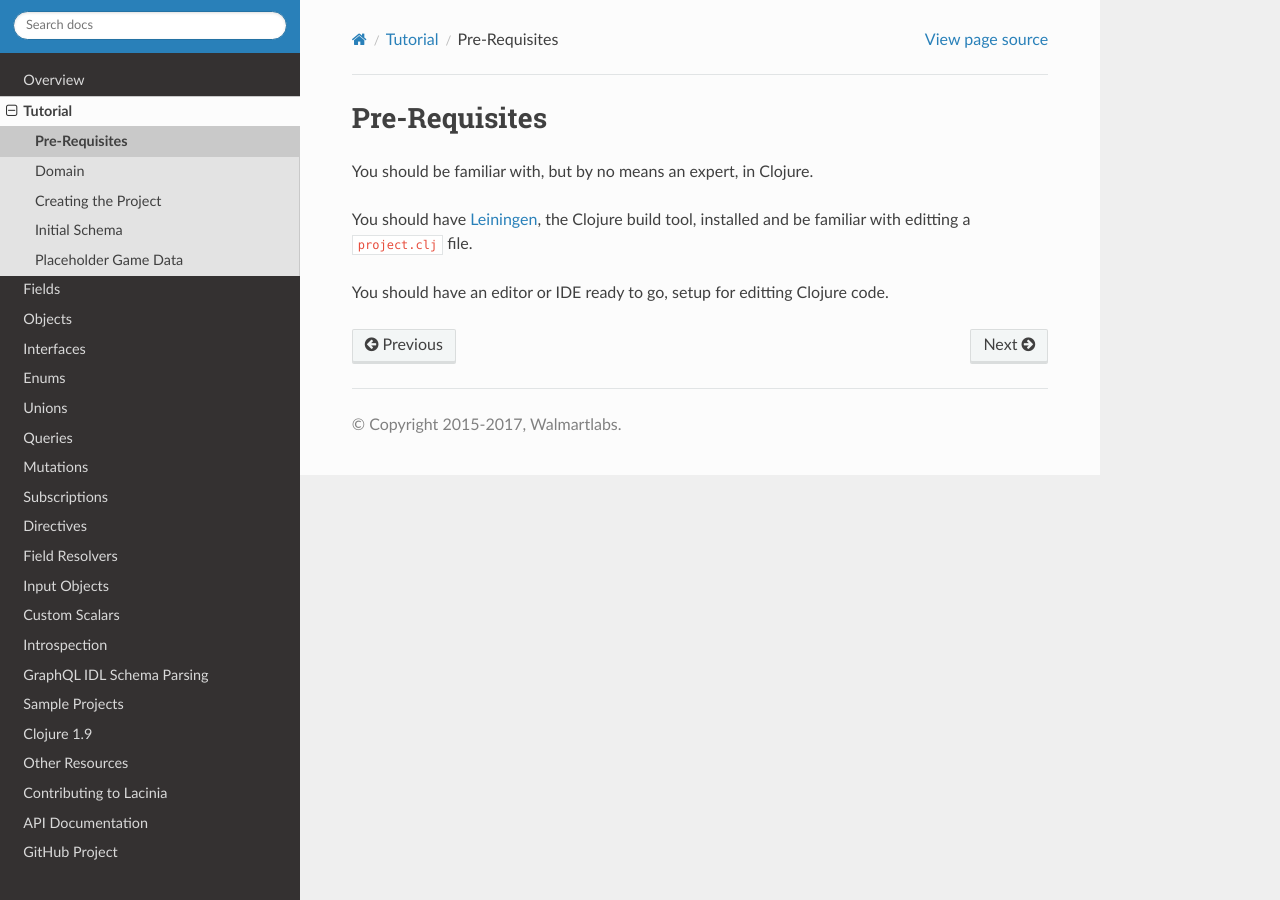
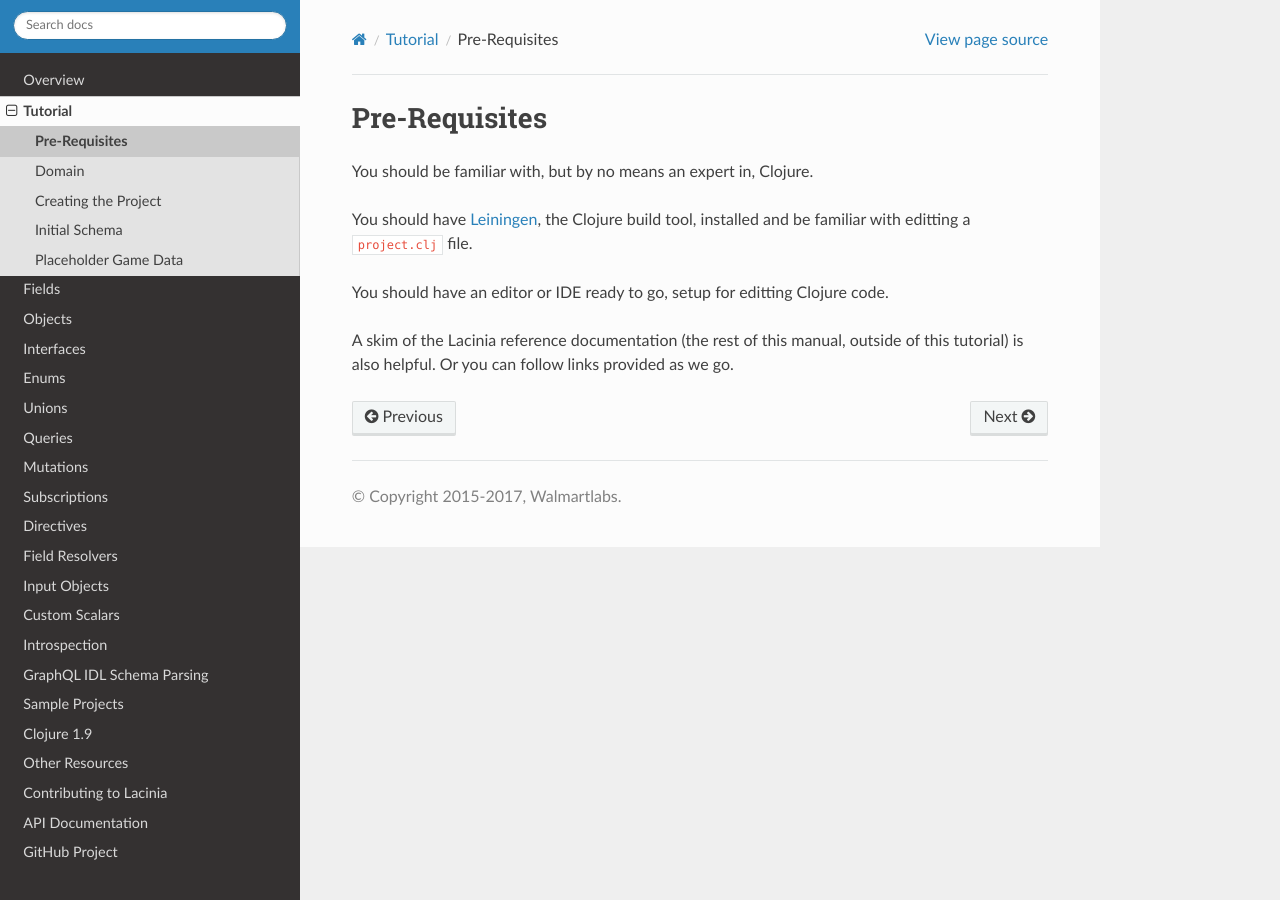
Before and after one commit to walmartlabs/lacinia, a Sphinx documentation site: the page built from docs/tutorial/prereqs.rst, in a window 1280 px wide. Built offline with Sphinx 7.4.7 and the Read the Docs theme 2.0.0, drawn with Linux system fonts in a browser that asks for light colours.

Commit message:
More documentation

```diff
--- a/docs/tutorial/prereqs.rst
+++ b/docs/tutorial/prereqs.rst
@@ -1,9 +1,13 @@
 Pre-Requisites
 ==============
 
-You should be familiar with, but by no means an expert, in Clojure.
+You should be familiar with, but by no means an expert in, Clojure.
 
 You should have `Leiningen <github.com/technomancy/leiningen>`_, the Clojure build tool, installed and be familiar with
 editting a :file:`project.clj` file.
 
 You should have an editor or IDE ready to go, setup for editting Clojure code.
+
+A skim of the Lacinia reference documentation (the rest of this manual, outside of
+this tutorial) is also helpful.
+Or you can follow links provided as we go.
```
